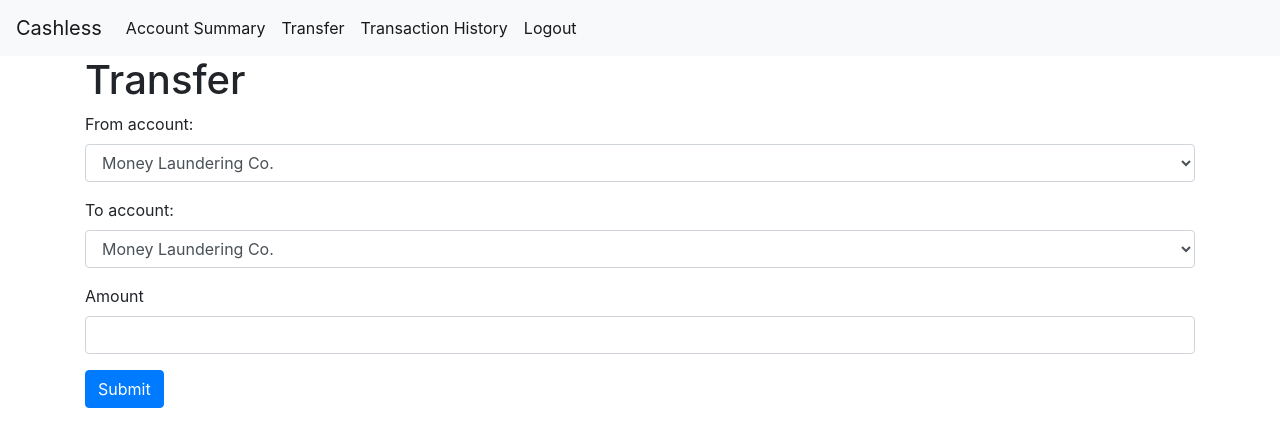
After one commit to joshgarde/Cashlesh, a PHP site: page /transfer.php in a window 1280 px wide. The commit adds this page. Shown: the top 447 px of the page. Run offline with PHP 8.4, Linux system fonts and the light colour scheme; the visitor is signed in with stand-in values (Sample User, id 1); data comes from the database, SQL or seed files in the repository.

Commit message:
UI update + balance transfer

```diff
--- a/database/account.php
+++ b/database/account.php
@@ -26,5 +26,14 @@ class Account {
     $obj->minimumBalance = $minimumBalance;
     return $obj;
   }
+
+  public function updateBalance($amount) {
+    $this->balance = $amount;
+
+    global $mysqli;
+    $statement = $mysqli->prepare('UPDATE account SET balance = ? WHERE accountID = ?');
+    $statement->bind_param('ii', $this->balance, $this->accountID);
+    return $statement->execute();
+  }
 }
 ?>
--- /dev/null
+++ b/database/transaction.php
@@ -0,0 +1,27 @@
+<?php
+include 'db-config.php';
+
+class Transaction {
+  public $transactionID;
+  public $amount;
+  public $timestamp;
+  public $type;
+  public $fromAccountID;
+  public $toAccountID;
+
+  public function insertIntoDB() {
+    global $mysqli;
+    $statement = $mysqli->prepare('INSERT INTO transaction (amount, timestamp, type, fromAccountID, toAccountID) VALUES (?,?,?,?,?)');
+    $statement->bind_param('issii',
+      $this->amount,
+      $this->timestamp,
+      $this->type,
+      $this->fromAccountID,
+      $this->toAccountID
+    );
+    $statement->execute();
+
+    return $statement->insert_id;
+  }
+}
+?>
--- /dev/null
+++ b/transfer.php
@@ -0,0 +1,126 @@
+<?php
+session_start();
+include 'database/customer.php';
+include 'database/accountholder.php';
+include 'database/account.php';
+include 'database/transaction.php';
+
+$error = false;
+$success = false;
+
+if ($_SESSION['loggedin'] == false) {
+  header("Location: /login.php");
+} else {
+  $accountHolders = AccountHolder::getByCustomerID($_SESSION['customerID']);
+  $accounts = [];
+  foreach ($accountHolders as &$accountHolder) {
+    array_push($accounts, Account::getAccountByID($accountHolder->accountID));
+  }
+}
+
+if ($_SERVER['REQUEST_METHOD'] === 'POST') {
+  $from = $_POST['from'] - 1;
+  $to = $_POST['to'] - 1;
+  $amount = $_POST['amount'];
+
+  if ($from === $to) {
+    $error = true;
+    $errorMessage = 'That\'s the same account!';
+  } elseif ($accounts[$from]->balance < $amount) {
+    $error = true;
+    $errorMessage = 'Not enough money in account!';
+  } else {
+    $transaction = new Transaction();
+    $transaction->fromAccountID = $from;
+    $transaction->toAccountID = $to;
+    $transaction->amount = $amount;
+    $transaction->type = 'deposit';
+
+    $datetime = date("Y-m-d H:i:s", mktime());
+    $transaction->timestamp = $datetime;
+
+    $transaction->insertIntoDB();
+
+    $newFromBalance = $accounts[$from]->balance - $amount;
+    $newToBalance = $accounts[$to]->balance + $amount;
+    $accounts[$from]->updateBalance($newFromBalance);
+    $accounts[$to]->updateBalance($newToBalance);
+
+    $success = true;
+    $successMessage = 'Successfully transfered!';
+  }
+}
+?>
+
+<!doctype html>
+<html>
+<head>
+  <title>Cashlesh - Account Summary</title>
+  <link rel="stylesheet" href="https://cdn.jsdelivr.net/npm/bootstrap@4.5.3/dist/css/bootstrap.min.css" integrity="sha384-TX8t27EcRE3e/ihU7zmQxVncDAy5uIKz4rEkgIXeMed4M0jlfIDPvg6uqKI2xXr2" crossorigin="anonymous">
+</head>
+<body>
+  <nav class="navbar navbar-expand-lg navbar-light bg-light">
+    <a class="navbar-brand" href="#">Cashless</a>
+
+    <div class="collapse navbar-collapse" id="navbarSupportedContent">
+      <ul class="navbar-nav mr-auto">
+        <li class="nav-item active">
+          <a class="nav-link" href="/account.php">Account Summary</a>
+        </li>
+        <li class="nav-item active">
+          <a class="nav-link" href="/transfer.php">Transfer</a>
+        </li>
+        <li class="nav-item active">
+          <a class="nav-link" href="#">Transaction History</a>
+        </li>
+        <li class="nav-item active">
+          <a class="nav-link" href="#">Logout</a>
+        </li>
+      </ul>
+    </div>
+  </nav>
+
+  <div class="container">
+    <h1>Transfer</h1>
+
+    <?php if ($error): ?>
+      <div class="alert alert-danger" role="alert">
+        <?php echo $errorMessage; ?>
+      </div>
+    <?php endif; ?>
+
+    <?php if ($success): ?>
+      <div class="alert alert-success" role="alert">
+        <?php echo $successMessage; ?>
+      </div>
+    <?php endif; ?>
+
+    <form method="post">
+      <div class="form-group">
+        <label for="exampleFormControlSelect1">From account:</label>
+        <select class="form-control" id="exampleFormControlSelect1" name="from">
+          <?php foreach ($accounts as &$account): ?>
+          <option value="<?php echo $account->accountID; ?>"><?php echo $account->name; ?></option>
+          <?php endforeach; ?>
+        </select>
+      </div>
+
+      <div class="form-group">
+        <label for="exampleFormControlSelect1">To account:</label>
+        <select class="form-control" id="exampleFormControlSelect1" name="to">
+          <?php foreach ($accounts as &$account): ?>
+          <option value="<?php echo $account->accountID; ?>"><?php echo $account->name; ?></option>
+          <?php endforeach; ?>
+        </select>
+      </div>
+
+      <div class="form-group">
+        <label for="exampleFormControlInput1">Amount</label>
+        <input type="number" class="form-control" id="exampleFormControlInput1" name="amount">
+      </div>
+
+      <button type="submit" class="btn btn-primary">Submit</button>
+    </form>
+  </div>
+</body>
+</html>
```
Also changed, not shown: account.php (+26 -2 lines), login.php (+18 -9 lines).
